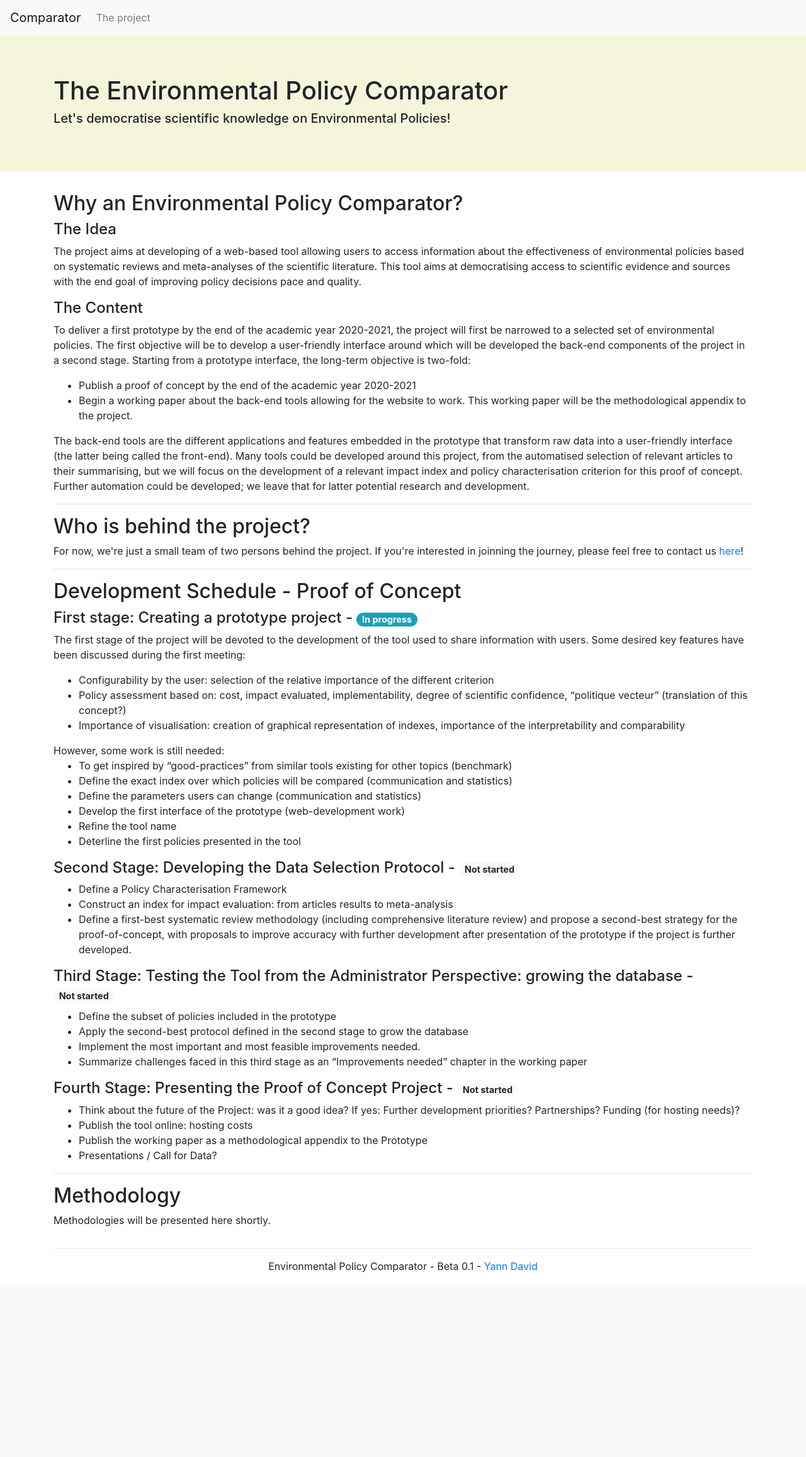
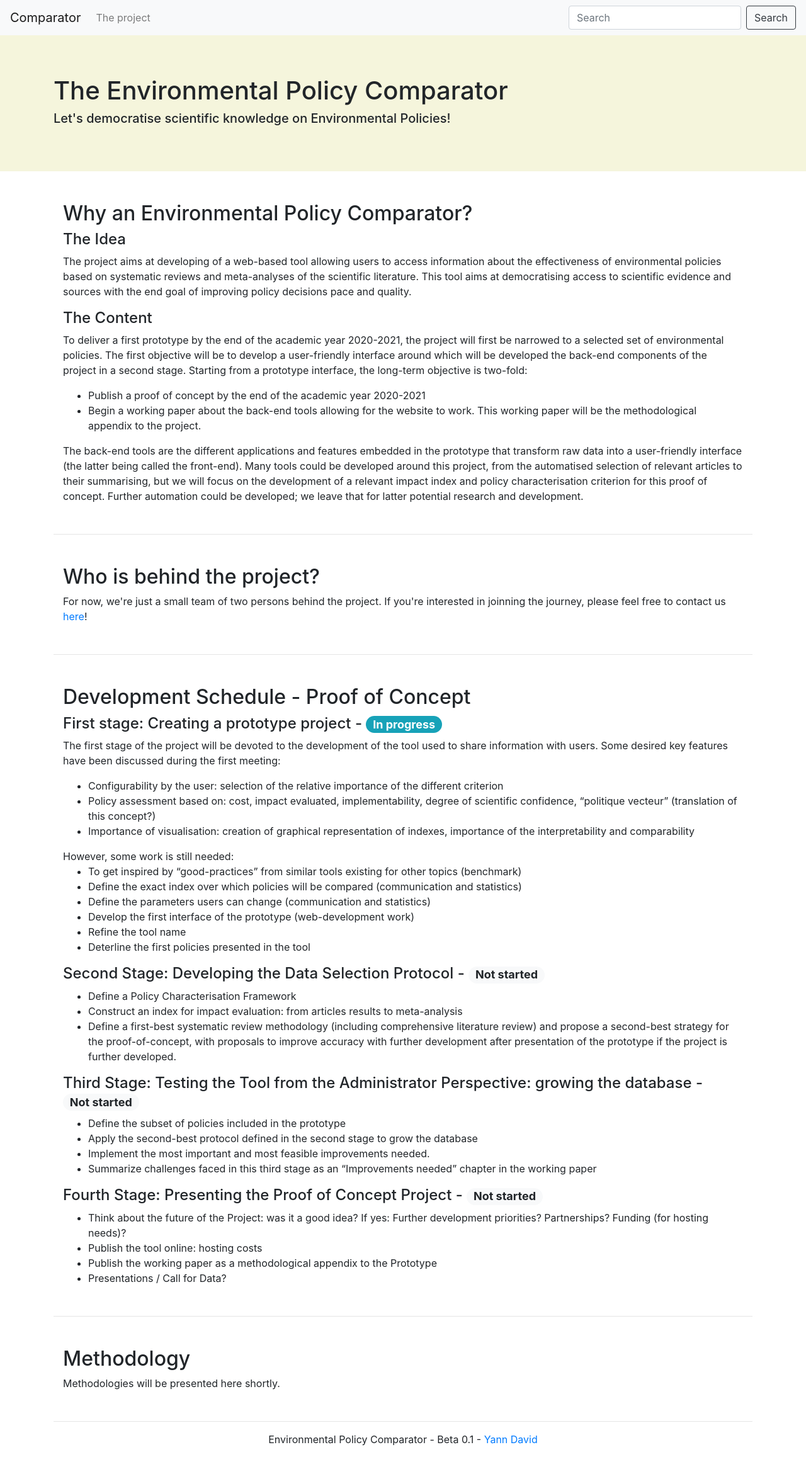
Before and after one commit to TrellixVulnTeam/policy-comparator_KDFX, a Flask app: page /project in a window 1280 px wide. Shown: the whole page at 63% size. Before the commit the page ends 2021 px from the top, so only its background shows below. Run offline with Flask 2, Linux system fonts and the light colour scheme.

Commit message:
Presentation updates

```diff
--- a/app.py
+++ b/app.py
@@ -18,4 +18,4 @@ def project():
 
 # Generating the website
 if __name__=='__main__':
-    app.run()
+    app.run(debug=True)
--- a/static/css/mystyle.css
+++ b/static/css/mystyle.css
@@ -1,7 +1,3 @@
-.blue-back{
+.beige{
     background-color: beige !important;
 }
-
-.size-reduced{
-    font-size: 60% !important;
-}
--- a/templates/base.html
+++ b/templates/base.html
@@ -5,7 +5,7 @@
     <head>
         <!-- Bootstrap CSS -->
         <link rel="stylesheet" href="https://cdn.jsdelivr.net/npm/bootstrap@4.5.3/dist/css/bootstrap.min.css" integrity="sha384-TX8t27EcRE3e/ihU7zmQxVncDAy5uIKz4rEkgIXeMed4M0jlfIDPvg6uqKI2xXr2" crossorigin="anonymous">
-        <link href="{{ url_for('static', filename= 'css/mystyle.css') }}" rel="stylesheet">
+        <link rel="stylesheet" href="{{ url_for('static', filename='css/mystyle.css') }}">
 
         <!--Content-->
         {% block head %}
@@ -16,7 +16,7 @@
 
     </head>
     <body>
-        <nav class="navbar navbar-expand-lg navbar-light bg-light">
+        <nav class="navbar sticky-top navbar-expand-lg navbar-light bg-light">
             <button class="navbar-toggler" type="button" data-toggle="collapse" data-target="#navbarTogglerDemo01" aria-controls="navbarTogglerDemo01" aria-expanded="false" aria-label="Toggle navigation">
               <span class="navbar-toggler-icon"></span>
             </button>
@@ -26,6 +26,11 @@
               <li class="nav-item">
                 <a class="nav-link" href="/project">The project</a>
               </li>
+              </ul>
+              <form class="form-inline my-2 my-lg-0">
+                <input class="form-control mr-sm-2" type="search" placeholder="Search" aria-label="Search">
+                <button class="btn btn-outline-dark my-2 my-sm-0" type="submit">Search</button>
+              </form>
             </div>
           </nav>
         {% block content %}
@@ -35,7 +40,7 @@
         <script src="https://cdn.jsdelivr.net/npm/bootstrap@4.5.3/dist/js/bootstrap.bundle.min.js" integrity="sha384-ho+j7jyWK8fNQe+A12Hb8AhRq26LrZ/JpcUGGOn+Y7RsweNrtN/tE3MoK7ZeZDyx" crossorigin="anonymous"></script>
       </body>
       <!--Footer-->
-      <footer>
+      <footer class="page-footer">
         <div class="container">
           <hr>
           <p style="text-align:center;">Environmental Policy Comparator - Beta 0.1 - <a href="mailto:yann.collindavid@gmail.com">Yann David</a></p>
--- a/templates/project.html
+++ b/templates/project.html
@@ -6,7 +6,8 @@
 <style></style>
 {% endblock %}
 {% block content %}
-<div class="jumbotron jumbotron-fluid blue-back">
+
+<div class="jumbotron jumbotron-fluid beige">
     <div class = "container">
         <h1>The Environmental Policy Comparator</h1>
         <h5>Let's democratise scientific knowledge on Environmental Policies!</h5>
@@ -15,8 +16,7 @@
 </div>
 
 <div class="container">
-    <div class="row">
-        <div article class="col-md-12">
+    <div class="mt-5 mb-5 col-md-12">
         <h2>Why an Environmental Policy Comparator?</h2>
         <h4>The Idea</h4>
         <p>The project aims at developing of a web-based tool allowing users to access information about the effectiveness of environmental policies based on systematic reviews and meta-analyses of the scientific literature. This tool aims at democratising access to scientific evidence and sources with the end goal of improving policy decisions pace and quality.</p>
@@ -27,14 +27,15 @@
             <li>Begin a working paper about the back-end tools allowing for the website to work. This working paper will be the methodological appendix to the project.</li>
         </ul>
         The back-end tools are the different applications and features embedded in the prototype that transform raw data into a user-friendly interface (the latter being called the front-end). Many tools could be developed around this project, from the automatised selection of relevant articles to their summarising, but we will focus on the development of a relevant impact index and policy characterisation criterion for this proof of concept. Further automation could be developed; we leave that for latter potential research and development. </p>
-            <hr class="my-6">
     </div>
-        <div article class="col-md-12">
+    <hr class="my-3">
+    <div class="mt-5 mb-5 col-md-12">
         <h2>Who is behind the project?</h2>
         <p>For now, we're just a small team of two persons behind the project. If you're interested in joinning the journey, please feel free to contact us <a href="mailto:yann.collindavid@gmail.com">here</a>!</p>
-            <hr class="my-6">
     </div>
-        <div article class="col-md-12">
+    <hr class="my-3">
+
+    <div class="mt-5 mb-5 col-md-12">
         <h2>Development Schedule - Proof of Concept </h2>
         <h4>First stage: Creating a prototype project - <span class="badge badge-pill badge-info size-reduced">In progress</span> </h4>
         <p>The first stage of the project will be devoted to the development of the tool used to share information with users. Some desired key features have been discussed during the first meeting:
@@ -74,15 +75,17 @@
             <li>Publish the working paper as a methodological appendix to the Prototype </li>
             <li>Presentations / Call for Data? </li>
         </ul>
-            <hr class="my-12">
+    </div>
+    <hr class="my-3">
+
+    <div class="mt-5 mb-5 col-md-12">
+        <h2>Methodology</h2>
+                <p>Methodologies will be presented here shortly.</p>
+    </div>
 
 </div>
 
-        <div article class="col-md-12">
-            <h2>Methodology</h2>
-            <p>Methodologies will be presented here shortly.</p>
-        </div>
-    </div>
-</div>
+
+
 
 {% endblock %}
--- a/templates/user.html
+++ /dev/null
@@ -1,4 +0,0 @@
-<!--This script codes for a user interface-->
-<!--Yann David | Last modified: 24.10-->
-<!--This is not a priority for the prototype, will evolve slowly-->
-<h1>Hello dear {{name}}!</h1>
```
Also changed, not shown: 2 other files. Lines whose indentation alone changed are shown as unchanged.
